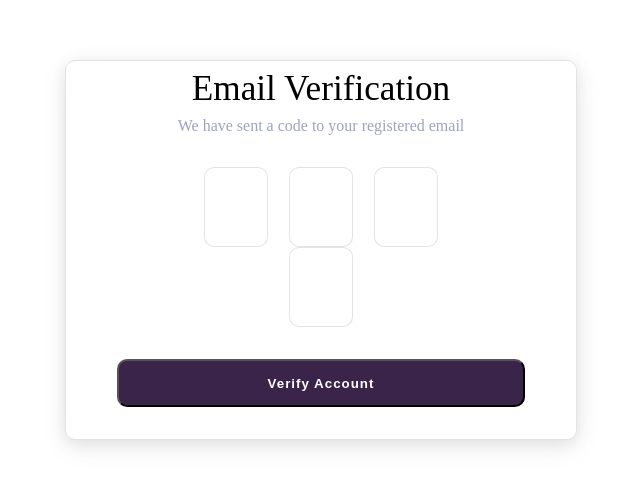
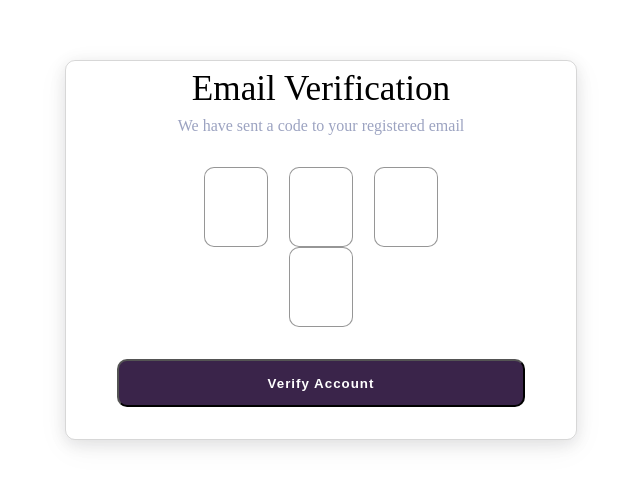
Before and after one commit to iamvysh/-highwaydelite-client, a React (Vite) app: page /verify in a window 1280 px wide. Shown: the part 150-638 px from the top of the page, without its empty margins (319-959 px from the left). Built offline with nearby package versions, Linux system fonts and the light colour scheme.

Commit message:
fixed design bugs

```diff
--- a/src/styles/otp.css
+++ b/src/styles/otp.css
@@ -15,7 +15,7 @@
     flex-wrap: wrap;
     align-items: center;
     border-radius: 10px;
-    border: 1px solid rgba(0, 0, 0, 0.11);
+    border: 1px solid rgba(0, 0, 0, 0.158);
     box-shadow: rgba(17, 17, 26, 0.1) 0px 4px 16px, rgba(17, 17, 26, 0.05) 0px 8px 32px;}
 .input-group{
     display: flex;
@@ -30,7 +30,7 @@
     width: 4rem;
     /* margin: 5px; */
     border-radius: 10px;
-    border: 1px solid rgba(0, 0, 0, 0.11);
+    border: 1px solid rgba(0, 0, 0, 0.411);
     text-align: center;
     font-size: 1.5rem;
 }
--- a/src/styles/signin.css
+++ b/src/styles/signin.css
@@ -23,7 +23,7 @@
     background-color: #FFFFFF;
     width: 80%;
     border-radius: 10px;
-    border: 1px solid rgba(0, 0, 0, 0.11);
+    border: 1px solid rgba(0, 0, 0, 0.308);
 
 }
 .wrapper-head{
--- a/src/styles/signup.css
+++ b/src/styles/signup.css
@@ -24,7 +24,7 @@
     background-color: white;
     width: 80%;
     border-radius: 10px;
-    border: 1px solid rgba(0, 0, 0, 0.11);
+    border: 1px solid rgba(0, 0, 0, 0.199);
 }
 .form-wrapper-head{
     display: flex;
```
